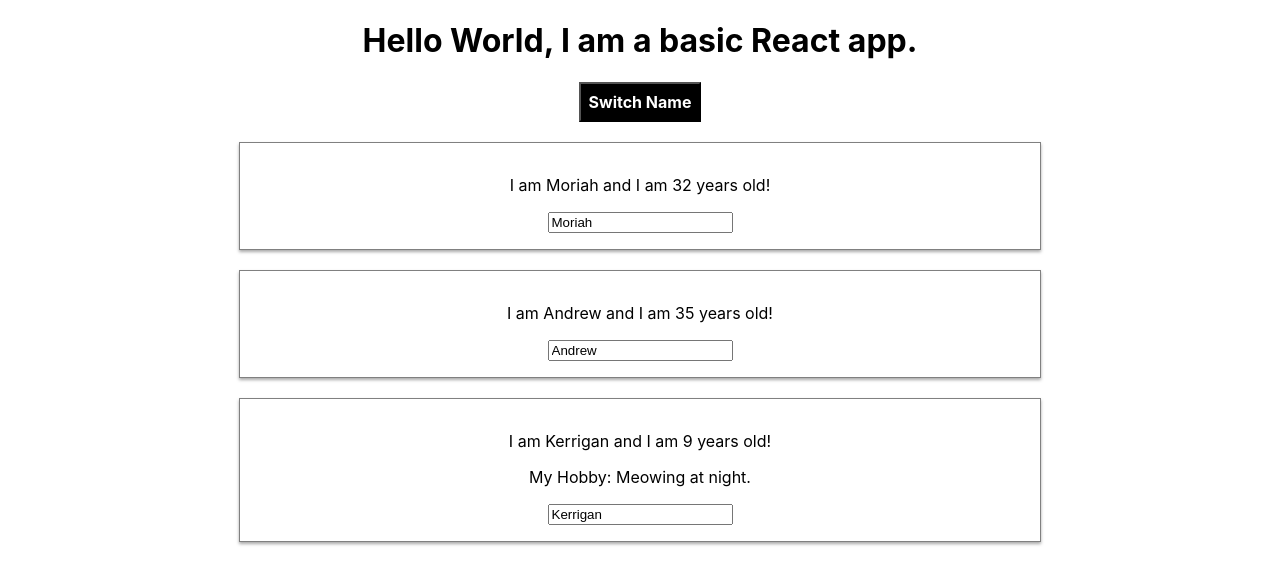
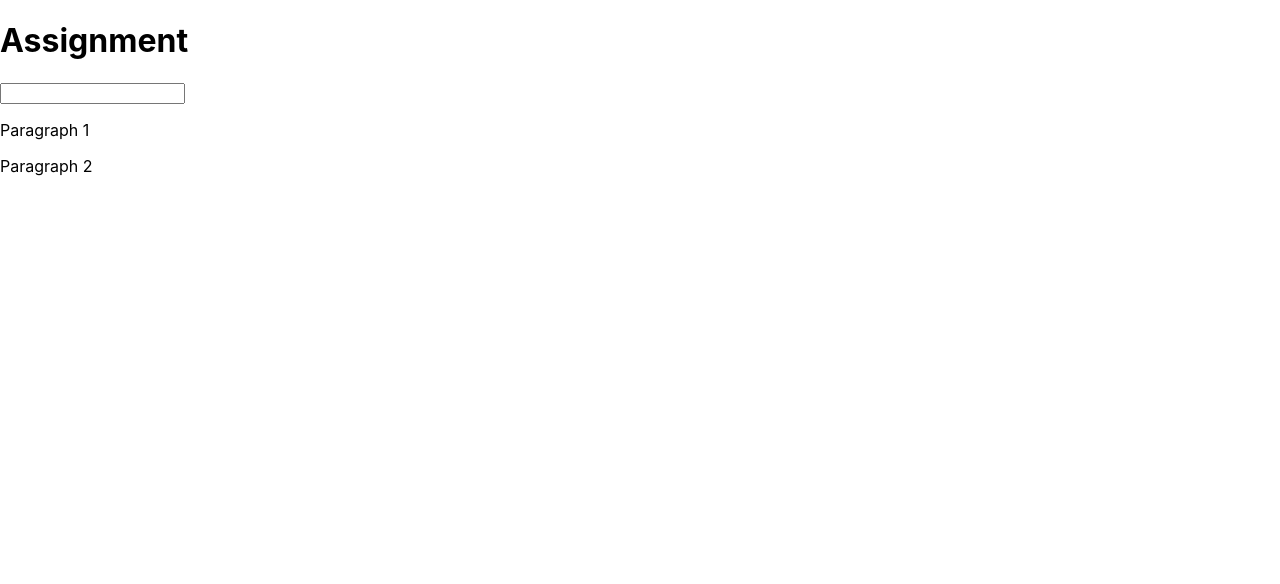
Before and after one commit to moriahhumphries/react-basics, a React (Create React App) app: page / in a window 1280 px wide. Shown: the top 584 px of the page. Built offline with nearby package versions, Linux system fonts and the light colour scheme.

Commit message:
added components to main app file

```diff
--- a/src/App.js
+++ b/src/App.js
@@ -1,90 +1,100 @@
 import React, {Component} from 'react';
-
 // import React, {useState} from 'react';
 import './App.css';
-import './Person/Person.css';
+// import './Person/Person.css';
 import Person from './Person/Person';
 import UserInput from './Components/UserInput';
 import UserOutput from './Components/UserOutput';
 
 class App extends Component {
-    // State - available only in classes in extend component in some versions of React. If state is updated, React will re-render
-    state = {
-        persons: [
-            {name: "Moriah", age: 32},
-            {name: "Andrew", age: 35},
-            {name: "Kerrigan", age: 9}
-        ],
-    }
-
-    // Standard naming convention for handler, pass reference onClick on element
-    switchNameHandler = (newName) => {
-        // console.log("Was clicked")
-        // DONT DO THIS this.state.persons[0].name = "Moriah Elise";
-
-        // Will update only changed information
-        this.setState({
-            persons: [
-                {name: newName, age: 32},
-                {name: "Andrew John", age: 35},
-                {name: "Kerrigan", age: 9}
-            ]
-        }) // takes object as argument and updates
-    }
-
-    nameChangeHandler = (event) => {
-        this.setState({
-            persons: [
-            {name: "Moriah", age: 32},
-            {name: event.target.value, age: 35},
-            {name: "Kerrigan", age: 9}
-            ]
-        })
-    }
-
     render() {
-
-        const style = {
-            backgroundColor: "black",
-            color: "white",
-            font: "inherit",
-            fontWeight: "bold",
-            border: "1 px solid blue",
-            padding: "8px",
-            cursor: "pointer"
-        };
-
         return (
-            <div className="App">
-                <header className="App-header">
-                    <h1>Hello World, I am a basic React app.</h1>
-                </header>
-                {/*// Can pass this way*/}
-                <button style={style}
-                    onClick={() => this.switchNameHandler("Moriah!!")}>Switch Name</button>
-                <Person
-                    name={this.state.persons[0].name}
-                    age={this.state.persons[0].age}/>
-                <Person
-                    name={this.state.persons[1].name}
-                    age={this.state.persons[1].age}
-                    changed={this.nameChangeHandler} />
-                <Person
-                    name={this.state.persons[2].name}
-                    age={this.state.persons[2].age}
-                    // Click to change name
-                    // click={this.switchNameHandler.bind(this, "Moriah")} >
-                    click={this.switchNameHandler.bind(this, "Moriah")} >
-                    My Hobby: Meowing at
-                    night.</Person>
+            <div>
+                <h1>Assignment</h1>
+                <UserInput />
+                <UserOutput />
             </div>
-        );
+        )
     }
 }
 
+export default App;
 
 
-export default App;
+//     // State - available only in classes in extend component in some versions of React. If state is updated, React will re-render
+//     state = {
+//         persons: [
+//             {name: "Moriah", age: 32},
+//             {name: "Andrew", age: 35},
+//             {name: "Kerrigan", age: 9}
+//         ],
+//     }
+//
+//     // Standard naming convention for handler, pass reference onClick on element
+//     switchNameHandler = (newName) => {
+//         // console.log("Was clicked")
+//         // DONT DO THIS this.state.persons[0].name = "Moriah Elise";
+//
+//         // Will update only changed information
+//         this.setState({
+//             persons: [
+//                 {name: newName, age: 32},
+//                 {name: "Andrew John", age: 35},
+//                 {name: "Kerrigan", age: 9}
+//             ]
+//         }) // takes object as argument and updates
+//     }
+//
+//     nameChangeHandler = (event) => {
+//         this.setState({
+//             persons: [
+//             {name: "Moriah", age: 32},
+//             {name: event.target.value, age: 35},
+//             {name: "Kerrigan", age: 9}
+//             ]
+//         })
+//     }
+//
+//     render() {
+//
+//         const style = {
+//             backgroundColor: "black",
+//             color: "white",
+//             font: "inherit",
+//             fontWeight: "bold",
+//             border: "1 px solid blue",
+//             padding: "8px",
+//             cursor: "pointer"
+//         };
+//
+//         return (
+//             <div className="App">
+//                 <header className="App-header">
+//                     <h1>Hello World, I am a basic React app.</h1>
+//                 </header>
+//                 {/*// Can pass this way*/}
+//                 <button style={style}
+//                     onClick={() => this.switchNameHandler("Moriah!!")}>Switch Name</button>
+//                 <Person
+//                     name={this.state.persons[0].name}
+//                     age={this.state.persons[0].age}/>
+//                 <Person
+//                     name={this.state.persons[1].name}
+//                     age={this.state.persons[1].age}
+//                     changed={this.nameChangeHandler} />
+//                 <Person
+//                     name={this.state.persons[2].name}
+//                     age={this.state.persons[2].age}
+//                     // Click to change name
+//                     // click={this.switchNameHandler.bind(this, "Moriah")} >
+//                     click={this.switchNameHandler.bind(this, "Moriah")} >
+//                     My Hobby: Meowing at
+//                     night.</Person>
+//             </div>
+//         );
+//     }
+// }
+
 
 // State - available only in classes in extend component in some versions of React. If state is updated, React will re-render
 // state = {
--- a/src/Components/UserInput.js
+++ b/src/Components/UserInput.js
@@ -1,11 +1,9 @@
 import React from 'react';
 
-const UserInput = (props) => {
+const userInput = () => {
     return (
-        <div className="input">
             <input type="text"/>
-        </div>
     )
 };
 
-export default UserInput;
+export default userInput;
--- a/src/Components/UserOutput.js
+++ b/src/Components/UserOutput.js
@@ -1,14 +1,13 @@
 import React from 'react';
 
-const UserOutput = (props) => {
+const userOutput = () => {
     return (
+        <div className="output">
+            <p>Paragraph 1</p>
 
-        <div className="output">
-            <p></p>
-
-            <p></p>
+            <p>Paragraph 2</p>
         </div>
     )
 };
 
-export default UserOutput;
+export default userOutput;
```
